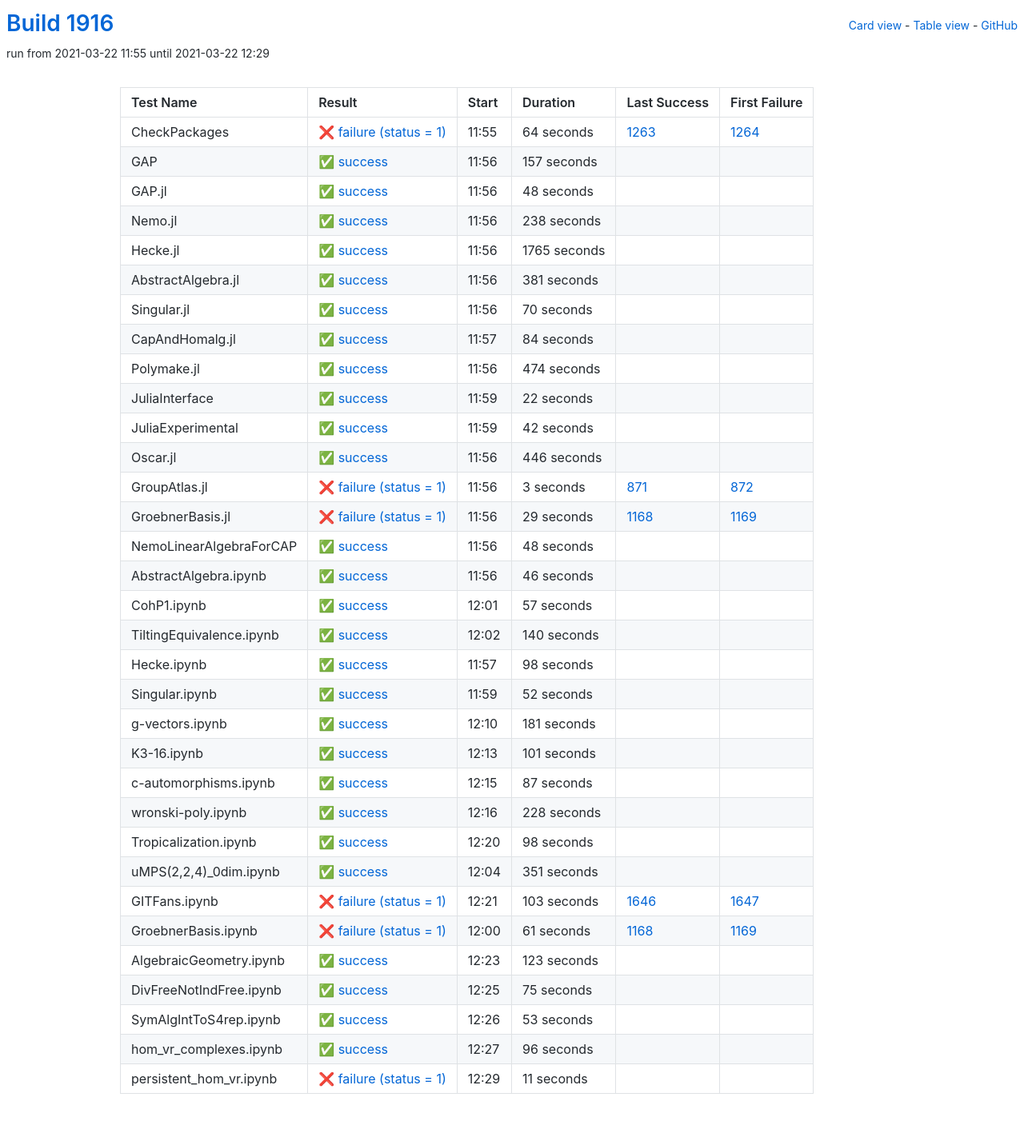
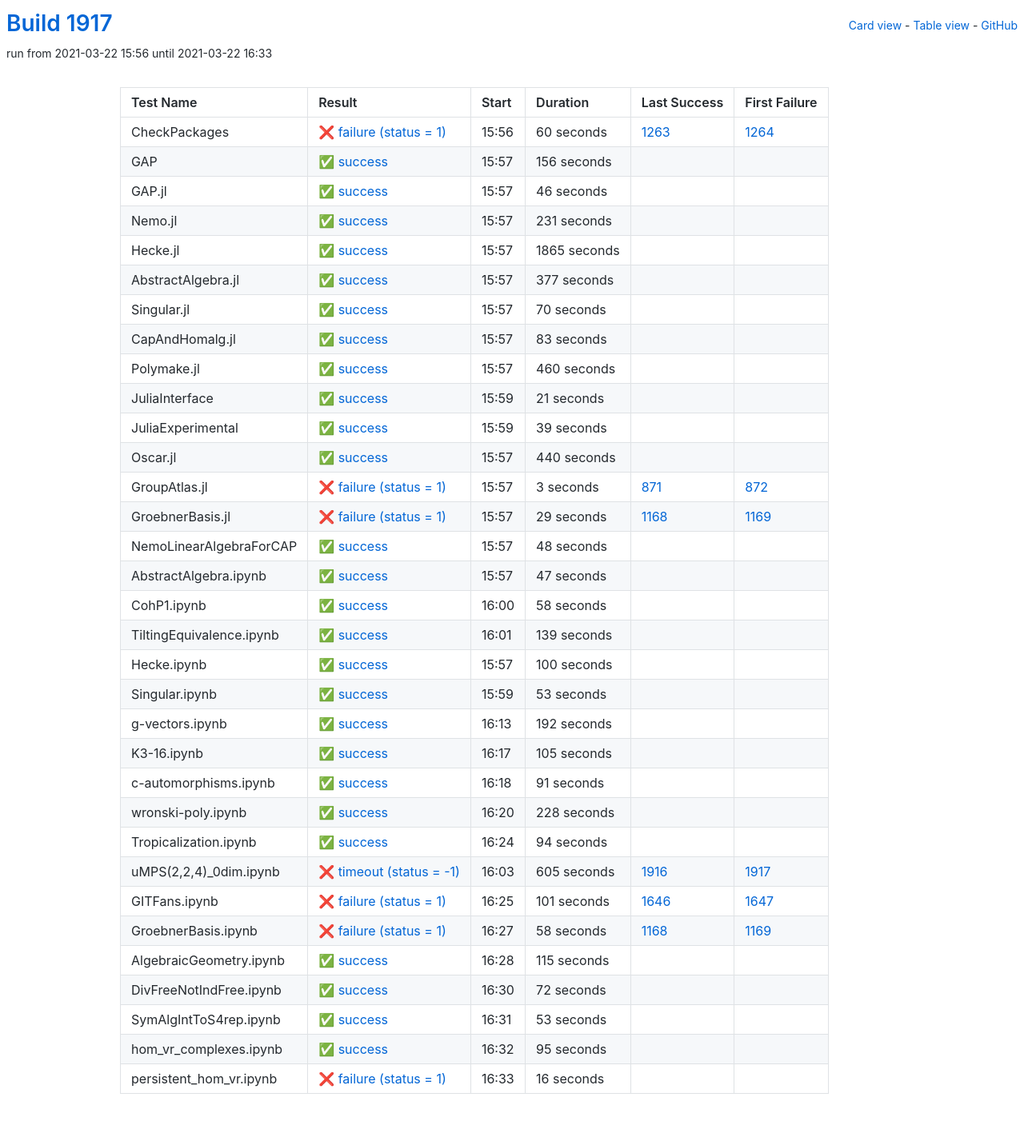
Before and after one commit to oscar-system/oscar-ci-status-stable, a Jekyll site: the page built from table.html, in a window 1280 px wide. Shown: the whole page at 80% size. Built offline with Jekyll 4.4.1, drawn with Linux system fonts in a browser that asks for light colours.

Commit message:
Build #1917

```diff
--- a/_data/ci.yml
+++ b/_data/ci.yml
@@ -1,6 +1,6 @@
 ---
-build: 1916
-build_url: https://oscarci.mathematik.uni-kl.de/job/oscar-stable/1916/
+build: 1917
+build_url: https://oscarci.mathematik.uni-kl.de/job/oscar-stable/1917/
 job: oscar-stable
 organization: oscar-system
 repo: oscar-ci-status-stable
@@ -8,80 +8,80 @@ repourl: https://github.com/oscar-system/oscar-ci-status-stable
 tests:
 - name: CheckPackages
   id: checkpackages
-  log: https://oscarci.mathematik.uni-kl.de/job/oscar-stable/1916/artifact/logs/build-1916/CheckPackages.log
-  start: 2021-03-22 11:55
+  log: https://oscarci.mathematik.uni-kl.de/job/oscar-stable/1917/artifact/logs/build-1917/CheckPackages.log
+  start: 2021-03-22 15:56
   success: false
   exitcode: 1
   status: failure
-  duration: 64
+  duration: 60
   last_success: 1263
   last_success_url: https://oscarci.mathematik.uni-kl.de/job/oscar-stable/1263/
   first_failure: 1264
   first_failure_url: https://oscarci.mathematik.uni-kl.de/job/oscar-stable/1264/
 - name: GAP
   id: gap
-  log: https://oscarci.mathematik.uni-kl.de/job/oscar-stable/1916/artifact/logs/build-1916/GAP.log
-  start: 2021-03-22 11:56
+  log: https://oscarci.mathematik.uni-kl.de/job/oscar-stable/1917/artifact/logs/build-1917/GAP.log
+  start: 2021-03-22 15:57
   success: true
   exitcode: 0
   status: success
-  duration: 157
+  duration: 156
   last_success: false
   last_success_url:
   first_failure: false
   first_failure_url:
 - name: GAP.jl
   id: gap-jl
-  log: https://oscarci.mathematik.uni-kl.de/job/oscar-stable/1916/artifact/logs/build-1916/GAP.jl.log
-  start: 2021-03-22 11:56
+  log: https://oscarci.mathematik.uni-kl.de/job/oscar-stable/1917/artifact/logs/build-1917/GAP.jl.log
+  start: 2021-03-22 15:57
   success: true
   exitcode: 0
   status: success
-  duration: 48
+  duration: 46
   last_success: false
   last_success_url:
   first_failure: false
   first_failure_url:
 - name: Nemo.jl
   id: nemo-jl
-  log: https://oscarci.mathematik.uni-kl.de/job/oscar-stable/1916/artifact/logs/build-1916/Nemo.jl.log
-  start: 2021-03-22 11:56
+  log: https://oscarci.mathematik.uni-kl.de/job/oscar-stable/1917/artifact/logs/build-1917/Nemo.jl.log
+  start: 2021-03-22 15:57
   success: true
   exitcode: 0
   status: success
-  duration: 238
+  duration: 231
   last_success: false
   last_success_url:
   first_failure: false
   first_failure_url:
 - name: Hecke.jl
   id: hecke-jl
-  log: https://oscarci.mathematik.uni-kl.de/job/oscar-stable/1916/artifact/logs/build-1916/Hecke.jl.log
-  start: 2021-03-22 11:56
+  log: https://oscarci.mathematik.uni-kl.de/job/oscar-stable/1917/artifact/logs/build-1917/Hecke.jl.log
+  start: 2021-03-22 15:57
   success: true
   exitcode: 0
   status: success
-  duration: 1765
+  duration: 1865
   last_success: false
   last_success_url:
   first_failure: false
   first_failure_url:
 - name: AbstractAlgebra.jl
   id: abstractalgebra-jl
-  log: https://oscarci.mathematik.uni-kl.de/job/oscar-stable/1916/artifact/logs/build-1916/AbstractAlgebra.jl.log
-  start: 2021-03-22 11:56
+  log: https://oscarci.mathematik.uni-kl.de/job/oscar-stable/1917/artifact/logs/build-1917/AbstractAlgebra.jl.log
+  start: 2021-03-22 15:57
   success: true
   exitcode: 0
   status: success
-  duration: 381
+  duration: 377
   last_success: false
   last_success_url:
   first_failure: false
   first_failure_url:
 - name: Singular.jl
   id: singular-jl
-  log: https://oscarci.mathematik.uni-kl.de/job/oscar-stable/1916/artifact/logs/build-1916/Singular.jl.log
-  start: 2021-03-22 11:56
+  log: https://oscarci.mathematik.uni-kl.de/job/oscar-stable/1917/artifact/logs/build-1917/Singular.jl.log
+  start: 2021-03-22 15:57
   success: true
   exitcode: 0
   status: success
@@ -92,68 +92,68 @@ tests:
   first_failure_url:
 - name: CapAndHomalg.jl
   id: capandhomalg-jl
-  log: https://oscarci.mathematik.uni-kl.de/job/oscar-stable/1916/artifact/logs/build-1916/CapAndHomalg.jl.log
-  start: 2021-03-22 11:57
+  log: https://oscarci.mathematik.uni-kl.de/job/oscar-stable/1917/artifact/logs/build-1917/CapAndHomalg.jl.log
+  start: 2021-03-22 15:57
   success: true
   exitcode: 0
   status: success
-  duration: 84
+  duration: 83
   last_success: false
   last_success_url:
   first_failure: false
   first_failure_url:
 - name: Polymake.jl
   id: polymake-jl
-  log: https://oscarci.mathematik.uni-kl.de/job/oscar-stable/1916/artifact/logs/build-1916/Polymake.jl.log
-  start: 2021-03-22 11:56
+  log: https://oscarci.mathematik.uni-kl.de/job/oscar-stable/1917/artifact/logs/build-1917/Polymake.jl.log
+  start: 2021-03-22 15:57
   success: true
   exitcode: 0
   status: success
-  duration: 474
+  duration: 460
   last_success: false
   last_success_url:
   first_failure: false
   first_failure_url:
 - name: JuliaInterface
   id: juliainterface
-  log: https://oscarci.mathematik.uni-kl.de/job/oscar-stable/1916/artifact/logs/build-1916/JuliaInterface.log
-  start: 2021-03-22 11:59
+  log: https://oscarci.mathematik.uni-kl.de/job/oscar-stable/1917/artifact/logs/build-1917/JuliaInterface.log
+  start: 2021-03-22 15:59
   success: true
   exitcode: 0
   status: success
-  duration: 22
+  duration: 21
   last_success: false
   last_success_url:
   first_failure: false
   first_failure_url:
 - name: JuliaExperimental
   id: juliaexperimental
-  log: https://oscarci.mathematik.uni-kl.de/job/oscar-stable/1916/artifact/logs/build-1916/JuliaExperimental.log
-  start: 2021-03-22 11:59
+  log: https://oscarci.mathematik.uni-kl.de/job/oscar-stable/1917/artifact/logs/build-1917/JuliaExperimental.log
+  start: 2021-03-22 15:59
   success: true
   exitcode: 0
   status: success
-  duration: 42
+  duration: 39
   last_success: false
   last_success_url:
   first_failure: false
   first_failure_url:
 - name: Oscar.jl
   id: oscar-jl
-  log: https://oscarci.mathematik.uni-kl.de/job/oscar-stable/1916/artifact/logs/build-1916/Oscar.jl.log
-  start: 2021-03-22 11:56
+  log: https://oscarci.mathematik.uni-kl.de/job/oscar-stable/1917/artifact/logs/build-1917/Oscar.jl.log
+  start: 2021-03-22 15:57
   success: true
   exitcode: 0
   status: success
-  duration: 446
+  duration: 440
   last_success: false
   last_success_url:
   first_failure: false
   first_failure_url:
 - name: GroupAtlas.jl
   id: groupatlas-jl
-  log: https://oscarci.mathematik.uni-kl.de/job/oscar-stable/1916/artifact/logs/build-1916/GroupAtlas.jl.log
-  start: 2021-03-22 11:56
+  log: https://oscarci.mathematik.uni-kl.de/job/oscar-stable/1917/artifact/logs/build-1917/GroupAtlas.jl.log
+  start: 2021-03-22 15:57
   success: false
   exitcode: 1
   status: failure
@@ -164,8 +164,8 @@ tests:
   first_failure_url: https://oscarci.mathematik.uni-kl.de/job/oscar-stable/872/
 - name: GroebnerBasis.jl
   id: groebnerbasis-jl
-  log: https://oscarci.mathematik.uni-kl.de/job/oscar-stable/1916/artifact/logs/build-1916/GroebnerBasis.jl.log
-  start: 2021-03-22 11:56
+  log: https://oscarci.mathematik.uni-kl.de/job/oscar-stable/1917/artifact/logs/build-1917/GroebnerBasis.jl.log
+  start: 2021-03-22 15:57
   success: false
   exitcode: 1
   status: failure
@@ -176,8 +176,8 @@ tests:
   first_failure_url: https://oscarci.mathematik.uni-kl.de/job/oscar-stable/1169/
 - name: NemoLinearAlgebraForCAP
   id: nemolinearalgebraforcap
-  log: https://oscarci.mathematik.uni-kl.de/job/oscar-stable/1916/artifact/logs/build-1916/NemoLinearAlgebraForCAP.log
-  start: 2021-03-22 11:56
+  log: https://oscarci.mathematik.uni-kl.de/job/oscar-stable/1917/artifact/logs/build-1917/NemoLinearAlgebraForCAP.log
+  start: 2021-03-22 15:57
   success: true
   exitcode: 0
   status: success
@@ -188,104 +188,104 @@ tests:
   first_failure_url:
 - name: AbstractAlgebra.ipynb
   id: abstractalgebra-ipynb
-  log: https://oscarci.mathematik.uni-kl.de/job/oscar-stable/1916/artifact/logs/build-1916/AbstractAlgebra.ipynb.log
-  start: 2021-03-22 11:56
+  log: https://oscarci.mathematik.uni-kl.de/job/oscar-stable/1917/artifact/logs/build-1917/AbstractAlgebra.ipynb.log
+  start: 2021-03-22 15:57
   success: true
   exitcode: 0
   status: success
-  duration: 46
+  duration: 47
   last_success: false
   last_success_url:
   first_failure: false
   first_failure_url:
 - name: CohP1.ipynb
   id: cohp1-ipynb
-  log: https://oscarci.mathematik.uni-kl.de/job/oscar-stable/1916/artifact/logs/build-1916/CohP1.ipynb.log
-  start: 2021-03-22 12:01
+  log: https://oscarci.mathematik.uni-kl.de/job/oscar-stable/1917/artifact/logs/build-1917/CohP1.ipynb.log
+  start: 2021-03-22 16:00
   success: true
   exitcode: 0
   status: success
-  duration: 57
+  duration: 58
   last_success: false
   last_success_url:
   first_failure: false
   first_failure_url:
 - name: TiltingEquivalence.ipynb
   id: tiltingequivalence-ipynb
-  log: https://oscarci.mathematik.uni-kl.de/job/oscar-stable/1916/artifact/logs/build-1916/TiltingEquivalence.ipynb.log
-  start: 2021-03-22 12:02
+  log: https://oscarci.mathematik.uni-kl.de/job/oscar-stable/1917/artifact/logs/build-1917/TiltingEquivalence.ipynb.log
+  start: 2021-03-22 16:01
   success: true
   exitcode: 0
   status: success
-  duration: 140
+  duration: 139
   last_success: false
   last_success_url:
   first_failure: false
   first_failure_url:
 - name: Hecke.ipynb
   id: hecke-ipynb
-  log: https://oscarci.mathematik.uni-kl.de/job/oscar-stable/1916/artifact/logs/build-1916/Hecke.ipynb.log
-  start: 2021-03-22 11:57
+  log: https://oscarci.mathematik.uni-kl.de/job/oscar-stable/1917/artifact/logs/build-1917/Hecke.ipynb.log
+  start: 2021-03-22 15:57
   success: true
   exitcode: 0
   status: success
-  duration: 98
+  duration: 100
   last_success: false
   last_success_url:
   first_failure: false
   first_failure_url:
 - name: Singular.ipynb
   id: singular-ipynb
-  log: https://oscarci.mathematik.uni-kl.de/job/oscar-stable/1916/artifact/logs/build-1916/Singular.ipynb.log
-  start: 2021-03-22 11:59
+  log: https://oscarci.mathematik.uni-kl.de/job/oscar-stable/1917/artifact/logs/build-1917/Singular.ipynb.log
+  start: 2021-03-22 15:59
   success: true
   exitcode: 0
   status: success
-  duration: 52
+  duration: 53
   last_success: false
   last_success_url:
   first_failure: false
   first_failure_url:
 - name: g-vectors.ipynb
   id: g-vectors-ipynb
-  log: https://oscarci.mathematik.uni-kl.de/job/oscar-stable/1916/artifact/logs/build-1916/g-vectors.ipynb.log
-  start: 2021-03-22 12:10
+  log: https://oscarci.mathematik.uni-kl.de/job/oscar-stable/1917/artifact/logs/build-1917/g-vectors.ipynb.log
+  start: 2021-03-22 16:13
   success: true
   exitcode: 0
   status: success
-  duration: 181
+  duration: 192
   last_success: false
   last_success_url:
   first_failure: false
   first_failure_url:
 - name: K3-16.ipynb
   id: k3-16-ipynb
-  log: https://oscarci.mathematik.uni-kl.de/job/oscar-stable/1916/artifact/logs/build-1916/K3-16.ipynb.log
-  start: 2021-03-22 12:13
+  log: https://oscarci.mathematik.uni-kl.de/job/oscar-stable/1917/artifact/logs/build-1917/K3-16.ipynb.log
+  start: 2021-03-22 16:17
   success: true
   exitcode: 0
   status: success
-  duration: 101
+  duration: 105
   last_success: false
   last_success_url:
   first_failure: false
   first_failure_url:
 - name: c-automorphisms.ipynb
   id: c-automorphisms-ipynb
-  log: https://oscarci.mathematik.uni-kl.de/job/oscar-stable/1916/artifact/logs/build-1916/c-automorphisms.ipynb.log
-  start: 2021-03-22 12:15
+  log: https://oscarci.mathematik.uni-kl.de/job/oscar-stable/1917/artifact/logs/build-1917/c-automorphisms.ipynb.log
+  start: 2021-03-22 16:18
   success: true
   exitcode: 0
   status: success
-  duration: 87
+  duration: 91
   last_success: false
   last_success_url:
   first_failure: false
   first_failure_url:
 - name: wronski-poly.ipynb
   id: wronski-poly-ipynb
-  log: https://oscarci.mathematik.uni-kl.de/job/oscar-stable/1916/artifact/logs/build-1916/wronski-poly.ipynb.log
-  start: 2021-03-22 12:16
+  log: https://oscarci.mathematik.uni-kl.de/job/oscar-stable/1917/artifact/logs/build-1917/wronski-poly.ipynb.log
+  start: 2021-03-22 16:20
   success: true
   exitcode: 0
   status: success
@@ -296,80 +296,80 @@ tests:
   first_failure_url:
 - name: Tropicalization.ipynb
   id: tropicalization-ipynb
-  log: https://oscarci.mathematik.uni-kl.de/job/oscar-stable/1916/artifact/logs/build-1916/Tropicalization.ipynb.log
-  start: 2021-03-22 12:20
+  log: https://oscarci.mathematik.uni-kl.de/job/oscar-stable/1917/artifact/logs/build-1917/Tropicalization.ipynb.log
+  start: 2021-03-22 16:24
   success: true
   exitcode: 0
   status: success
-  duration: 98
+  duration: 94
   last_success: false
   last_success_url:
   first_failure: false
   first_failure_url:
 - name: uMPS(2,2,4)_0dim.ipynb
   id: umps-2-2-4-0dim-ipynb
-  log: https://oscarci.mathematik.uni-kl.de/job/oscar-stable/1916/artifact/logs/build-1916/uMPS-2-2-4-_0dim.ipynb.log
-  start: 2021-03-22 12:04
-  success: true
-  exitcode: 0
-  status: success
-  duration: 351
-  last_success: false
-  last_success_url:
-  first_failure: false
-  first_failure_url:
+  log: https://oscarci.mathematik.uni-kl.de/job/oscar-stable/1917/artifact/logs/build-1917/uMPS-2-2-4-_0dim.ipynb.log
+  start: 2021-03-22 16:03
+  success: false
+  exitcode: -1
+  status: timeout
+  duration: 605
+  last_success: 1916
+  last_success_url: https://oscarci.mathematik.uni-kl.de/job/oscar-stable/1916/
+  first_failure: 1917
+  first_failure_url: https://oscarci.mathematik.uni-kl.de/job/oscar-stable/1917/
 - name: GITFans.ipynb
   id: gitfans-ipynb
-  log: https://oscarci.mathematik.uni-kl.de/job/oscar-stable/1916/artifact/logs/build-1916/GITFans.ipynb.log
-  start: 2021-03-22 12:21
+  log: https://oscarci.mathematik.uni-kl.de/job/oscar-stable/1917/artifact/logs/build-1917/GITFans.ipynb.log
+  start: 2021-03-22 16:25
   success: false
   exitcode: 1
   status: failure
-  duration: 103
+  duration: 101
   last_success: 1646
   last_success_url: https://oscarci.mathematik.uni-kl.de/job/oscar-stable/1646/
   first_failure: 1647
   first_failure_url: https://oscarci.mathematik.uni-kl.de/job/oscar-stable/1647/
 - name: GroebnerBasis.ipynb
   id: groebnerbasis-ipynb
-  log: https://oscarci.mathematik.uni-kl.de/job/oscar-stable/1916/artifact/logs/build-1916/GroebnerBasis.ipynb.log
-  start: 2021-03-22 12:00
+  log: https://oscarci.mathematik.uni-kl.de/job/oscar-stable/1917/artifact/logs/build-1917/GroebnerBasis.ipynb.log
+  start: 2021-03-22 16:27
   success: false
   exitcode: 1
   status: failure
-  duration: 61
+  duration: 58
   last_success: 1168
   last_success_url: https://oscarci.mathematik.uni-kl.de/job/oscar-stable/1168/
   first_failure: 1169
   first_failure_url: https://oscarci.mathematik.uni-kl.de/job/oscar-stable/1169/
 - name: AlgebraicGeometry.ipynb
   id: algebraicgeometry-ipynb
-  log: https://oscarci.mathematik.uni-kl.de/job/oscar-stable/1916/artifact/logs/build-1916/AlgebraicGeometry.ipynb.log
-  start: 2021-03-22 12:23
+  log: https://oscarci.mathematik.uni-kl.de/job/oscar-stable/1917/artifact/logs/build-1917/AlgebraicGeometry.ipynb.log
+  start: 2021-03-22 16:28
   success: true
   exitcode: 0
   status: success
-  duration: 123
+  duration: 115
   last_success: false
   last_success_url:
   first_failure: false
   first_failure_url:
 - name: DivFreeNotIndFree.ipynb
   id: divfreenotindfree-ipynb
-  log: https://oscarci.mathematik.uni-kl.de/job/oscar-stable/1916/artifact/logs/build-1916/DivFreeNotIndFree.ipynb.log
-  start: 2021-03-22 12:25
+  log: https://oscarci.mathematik.uni-kl.de/job/oscar-stable/1917/artifact/logs/build-1917/DivFreeNotIndFree.ipynb.log
+  start: 2021-03-22 16:30
   success: true
   exitcode: 0
   status: success
-  duration: 75
+  duration: 72
   last_success: false
   last_success_url:
   first_failure: false
   first_failure_url:
 - name: SymAlgIntToS4rep.ipynb
   id: symalginttos4rep-ipynb
-  log: https://oscarci.mathematik.uni-kl.de/job/oscar-stable/1916/artifact/logs/build-1916/SymAlgIntToS4rep.ipynb.log
-  start: 2021-03-22 12:26
+  log: https://oscarci.mathematik.uni-kl.de/job/oscar-stable/1917/artifact/logs/build-1917/SymAlgIntToS4rep.ipynb.log
+  start: 2021-03-22 16:31
   success: true
   exitcode: 0
   status: success
@@ -380,24 +380,24 @@ tests:
   first_failure_url:
 - name: hom_vr_complexes.ipynb
   id: hom-vr-complexes-ipynb
-  log: https://oscarci.mathematik.uni-kl.de/job/oscar-stable/1916/artifact/logs/build-1916/hom_vr_complexes.ipynb.log
-  start: 2021-03-22 12:27
+  log: https://oscarci.mathematik.uni-kl.de/job/oscar-stable/1917/artifact/logs/build-1917/hom_vr_complexes.ipynb.log
+  start: 2021-03-22 16:32
   success: true
   exitcode: 0
   status: success
-  duration: 96
+  duration: 95
   last_success: false
   last_success_url:
   first_failure: false
   first_failure_url:
 - name: persistent_hom_vr.ipynb
   id: persistent-hom-vr-ipynb
-  log: https://oscarci.mathematik.uni-kl.de/job/oscar-stable/1916/artifact/logs/build-1916/persistent_hom_vr.ipynb.log
-  start: 2021-03-22 12:29
+  log: https://oscarci.mathematik.uni-kl.de/job/oscar-stable/1917/artifact/logs/build-1917/persistent_hom_vr.ipynb.log
+  start: 2021-03-22 16:33
   success: false
   exitcode: 1
   status: failure
-  duration: 11
+  duration: 16
   last_success: false
   last_success_url:
   first_failure: false
```
Also changed, not shown: README.md.
